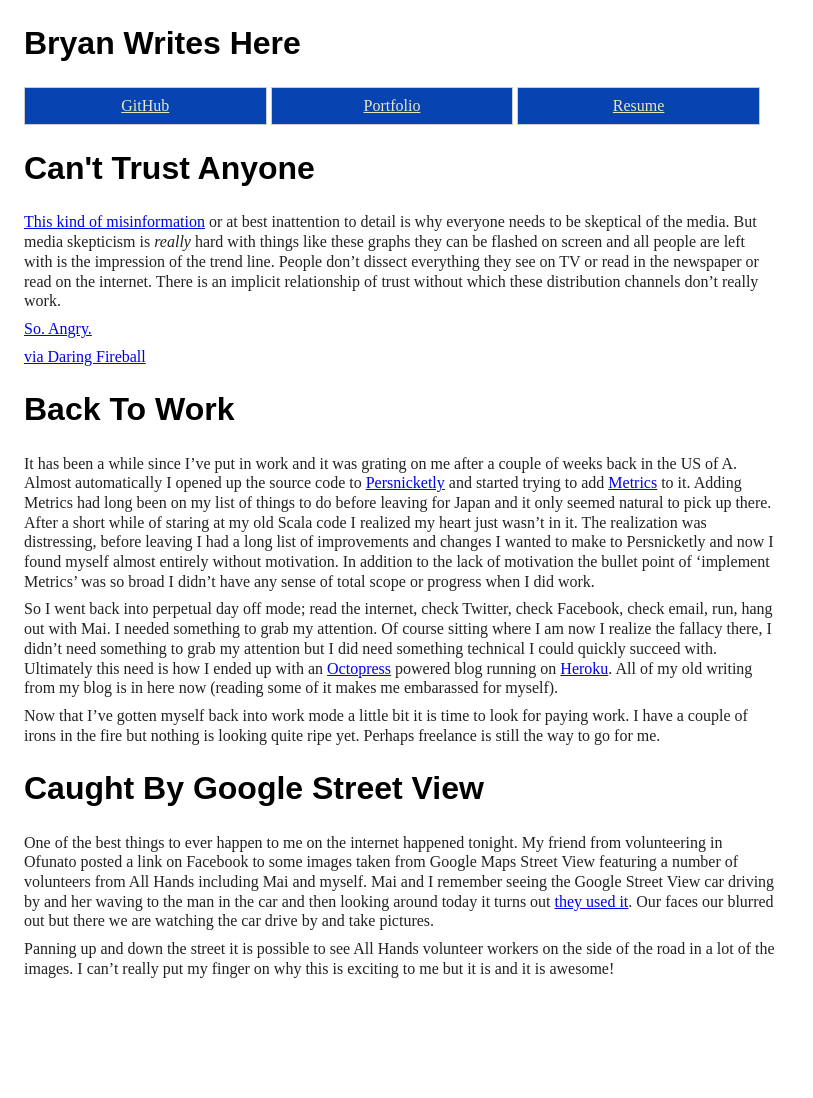
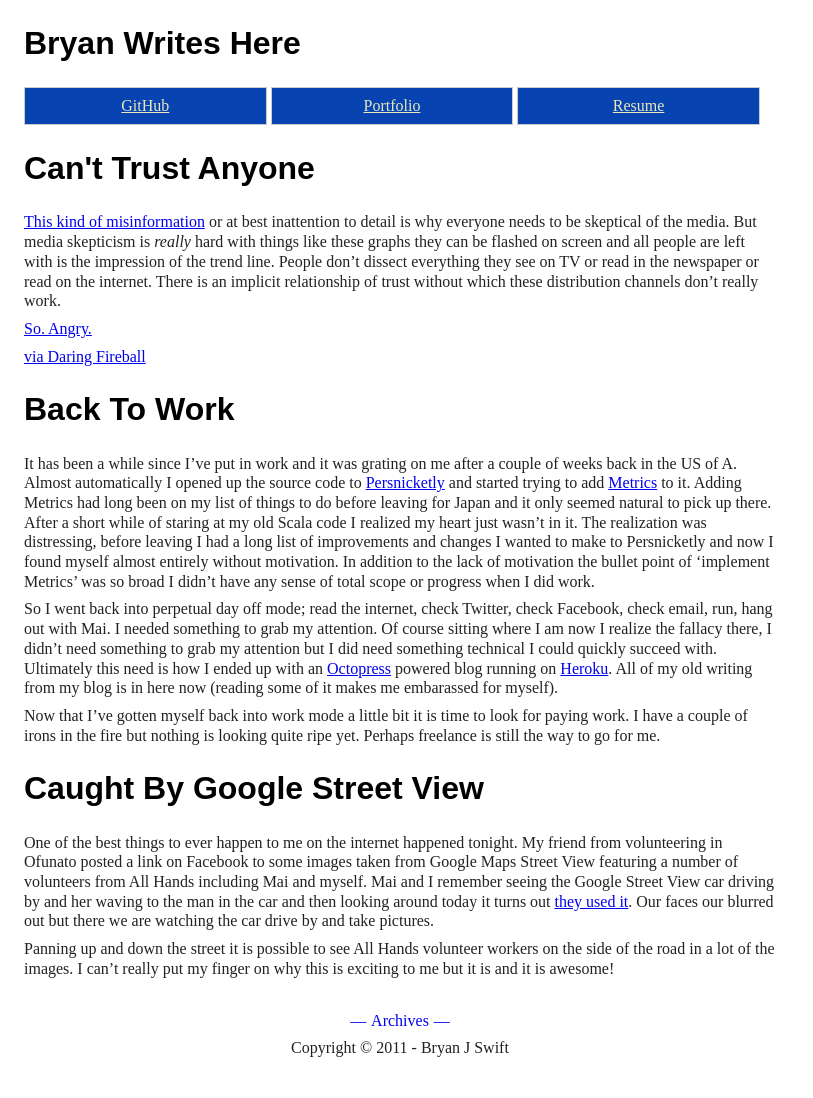
Before and after one commit to bryanjswift/bryanjswift.github.com, a Jekyll site: the page built from index.html, in a window 1280 px wide. Shown: the whole page, without its empty margins (0-813 px from the left). Built offline with Jekyll 4.4.1, drawn with Linux system fonts in a browser that asks for light colours; Markdown is read by kramdown in place of the engine named in the settings; the list of posts is cut into pages by our own code; before the commit the page ends 987 px from its top, so only the background shows below that.

Commit message:
Add archives link and copyright to footer

```diff
--- a/_includes/footer.html
+++ b/_includes/footer.html
@@ -0,0 +1,2 @@
+<p><a href="/archives/">Archives</a></p>
+<p class="copyright">Copyright &copy; {{ site.time | date: "%Y" }} - {{ site.author }}</p>
--- a/css/style.css
+++ b/css/style.css
@@ -70,6 +70,7 @@ table { border-collapse: collapse; border-spacing: 0; }
 td { vertical-align: top; }
 /*** <Primary Styles> ***/
 /** Layout **/
+#container { padding-bottom: 2em; }
 nav ul { position: relative; margin: 0 3%; }
 nav li {
   display: inline-block; border: 1px solid; padding: 0.5em 0; width: 32%;
@@ -77,6 +78,9 @@ nav li {
 }
 h1 a { text-decoration: none; }
 /** Modules **/
+footer { padding: 1em 0 0; text-align: center; }
+footer a { text-decoration: none; }
+footer a:before, footer a:after { content: '\2014'; padding: 0 .3em; }
 /** Colors **/
 h1 a, h1 a:visited { color: #000; }
 nav a, nav a:visited { color: #eae7be; }
```
